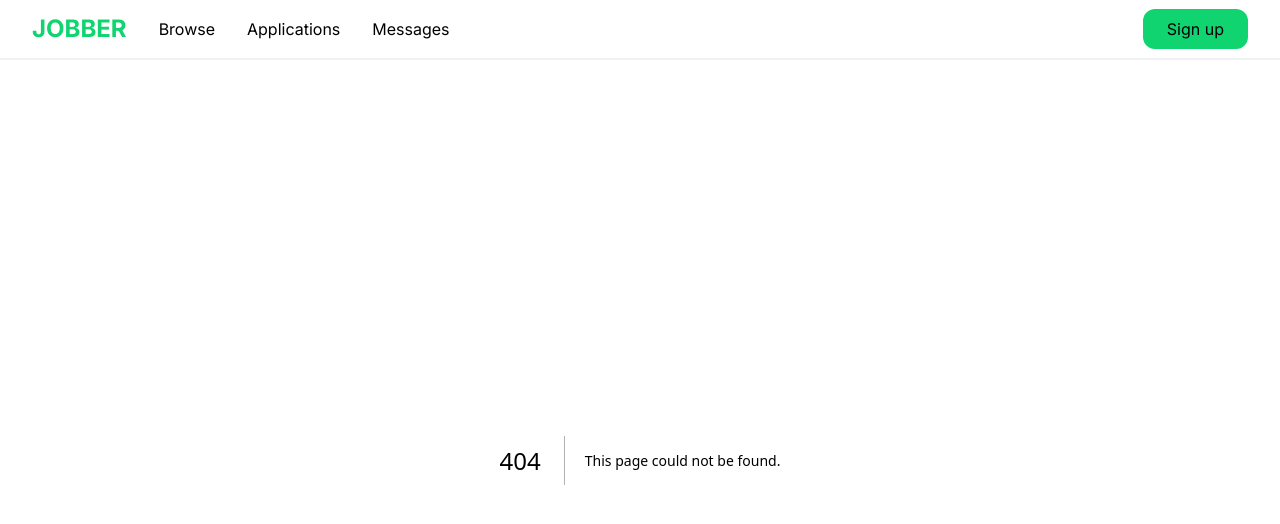
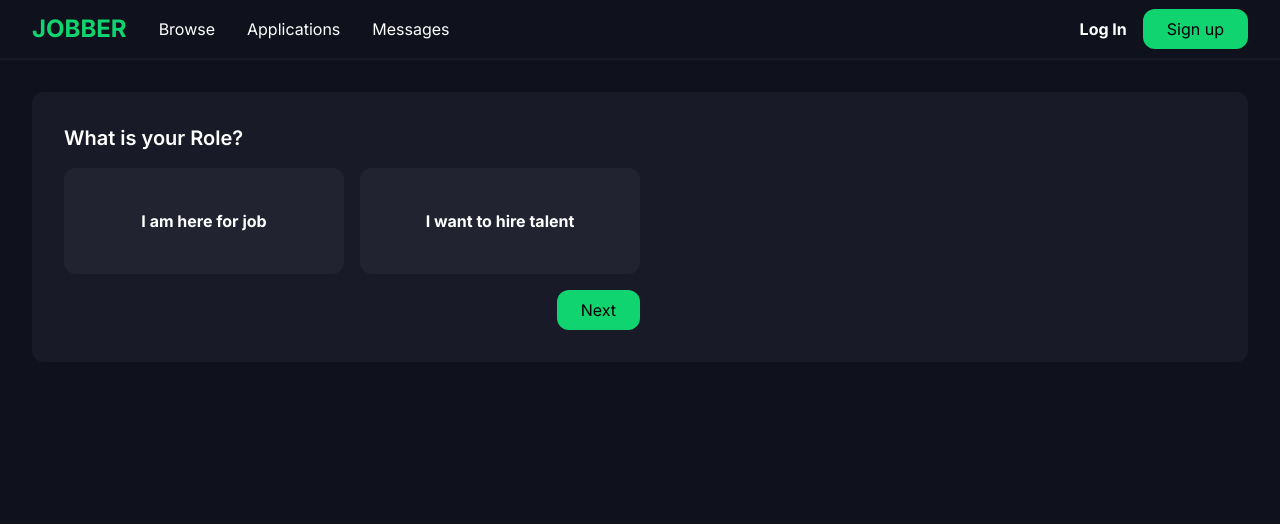
Before and after one commit to vikas-saini-7/advanced-job-portal-nextjs, a Next.js app: page /signup in a window 1280 px wide. Before the commit this address had no page. Shown: the top 524 px of the page. Built offline with nearby package versions, Linux system fonts and the light colour scheme.

Commit message:
initialized redux toolkit

```diff
--- a/app/api/models/UserModel.ts
+++ b/app/api/models/UserModel.ts
@@ -4,7 +4,8 @@ import mongoose from 'mongoose';
 export interface IUser {
   name: string,
   email: string,
-  password: string
+  password: string,
+  role: string
 }
 
 const UserSchema = new mongoose.Schema({
@@ -19,7 +20,11 @@ const UserSchema = new mongoose.Schema({
   },
   password: {
     type: String,
-
+  },
+  // employer | job-seeker | admin
+  role: {
+    type: String,
+    required: true,
   }
 });
 
--- /dev/null
+++ b/app/login/page.tsx
@@ -0,0 +1,9 @@
+import React from 'react'
+
+const page = () => {
+  return (
+    <div className='container mx-auto'>Login</div>
+  )
+}
+
+export default page
--- /dev/null
+++ b/app/setup-profile/page.tsx
@@ -0,0 +1,9 @@
+import React from 'react'
+
+const page = () => {
+  return (
+    <div className='container mx-auto pt-4'>Setup profile</div>
+  )
+}
+
+export default page
--- /dev/null
+++ b/app/signup/page.tsx
@@ -0,0 +1,143 @@
+"use client";
+import { IconBrandGoogle, IconBrandGoogleFilled } from "@tabler/icons-react";
+import React, { useState } from "react";
+import toast from "react-hot-toast";
+import { useRouter } from "next/navigation";
+
+const page = () => {
+  const router = useRouter();
+  // step 1
+  const [role, setRole] = useState<string>("");
+  const [stepNum, setStepNum] = useState<number>(1);
+
+  const handleGoToStep2 = () => {
+    if (!role) {
+      return alert("Role required");
+    }
+    alert(role);
+    setStepNum(2);
+  };
+
+  //step 2
+  const [name, setName] = useState<string>("");
+  const [email, setEmail] = useState<string>("");
+  const [password, setPassword] = useState<string>("");
+  const [confirmPassword, setConfirmPassword] = useState<string>("");
+
+  const handleSignup = () => {
+    if (!name || !email || !password || !confirmPassword) {
+      return alert("All fields are required");
+    }
+    alert(name + email + password);
+    toast.success("Signed up Successfully");
+    router.push("/setup-profile");
+  };
+  return (
+    <div className="container mx-auto pt-8">
+      <div className="bg-gray-500/10 rounded-xl p-8">
+        <div className="flex flex-col md:flex-row">
+          <div className="w-full md:w-1/2">
+            {/* step 1 start */}
+            {stepNum === 1 && (
+              <div>
+                <h1 className="mb-4 text-xl font-semibold">
+                  What is your Role?
+                </h1>
+                <div className="flex flex-col md:flex-row gap-4">
+                  <div
+                    onClick={() => setRole("job-seeker")}
+                    className={`${
+                      role === "job-seeker"
+                        ? "border"
+                        : "border border-transparent"
+                    } w-1/2 bg-gray-500/10 p-10 rounded-xl text-center font-bold cursor-pointer`}
+                  >
+                    I am here for job
+                  </div>
+                  <div
+                    onClick={() => setRole("employer")}
+                    className={`${
+                      role === "employer"
+                        ? "border"
+                        : "border border-transparent"
+                    } w-1/2 bg-gray-500/10 p-10 rounded-xl text-center font-bold cursor-pointer`}
+                  >
+                    I want to hire talent
+                  </div>
+                </div>
+                <div className="flex justify-between">
+                  <div></div>
+                  {/* <button
+                    onClick={handleGoToStep2}
+                    className="mt-4 bg-gray-500 py-2 px-6 rounded-xl text-black hover:bg-gray-500 transition-all ease-in-out"
+                  >
+                    Back
+                  </button> */}
+                  <button
+                    onClick={handleGoToStep2}
+                    className="mt-4 bg-primary py-2 px-6 rounded-xl text-black hover:bg-gray-500 transition-all ease-in-out"
+                  >
+                    Next
+                  </button>
+                </div>
+              </div>
+            )}
+            {/* step 1 end  */}
+
+            {/* step 2 start */}
+            {stepNum === 2 && (
+              <div>
+                <h1 className="mb-4 text-xl font-semibold">
+                  Create your Account
+                </h1>
+                <input
+                  onChange={(e) => setName(e.target.value)}
+                  className="w-full h-10 mb-4 bg-gray-500/10 rounded-lg px-4"
+                  type="text"
+                  placeholder="Name"
+                />
+                <input
+                  onChange={(e) => setEmail(e.target.value)}
+                  className="w-full h-10 mb-4 bg-gray-500/10 rounded-lg px-4"
+                  type="text"
+                  placeholder="Email"
+                />
+                <input
+                  onChange={(e) => setPassword(e.target.value)}
+                  className="w-full h-10 mb-4 bg-gray-500/10 rounded-lg px-4"
+                  type="password"
+                  placeholder="Password"
+                />
+                <input
+                  onChange={(e) => setConfirmPassword(e.target.value)}
+                  className="w-full h-10 mb-4 bg-gray-500/10 rounded-lg px-4"
+                  type="password"
+                  placeholder="Confirm Password"
+                />
+                <button
+                  onClick={handleSignup}
+                  className="w-full text-center bg-primary py-2 px-6 rounded-xl text-black hover:bg-gray-500 transition-all ease-in-out"
+                >
+                  Sign Up
+                </button>
+                {/* <p className="uppercase text-center text-xs my-4">or</p>
+                <button className="flex items-center justify-center w-full text-center bg-gray-100 py-2 px-6 rounded-xl text-black transition-all ease-in-out">
+                  Sign Up with Google
+                  <img
+                    className="rounded-full w-8"
+                    src="https://www.loginradius.com/blog/static/a9dad0fc4bf1af95243aa5e2d017bc22/a8669/google_cover.jpg"
+                    alt=""
+                  />
+                </button> */}
+              </div>
+            )}
+            {/* step 2 end  */}
+          </div>
+          <div className="w-full md:w-1/2"></div>
+        </div>
+      </div>
+    </div>
+  );
+};
+
+export default page;
--- a/components/common/Header.tsx
+++ b/components/common/Header.tsx
@@ -15,9 +15,18 @@ const Header = () => {
             <Link href="/messages">Messages</Link>
           </nav>
         </div>
-        <button className="bg-primary py-2 px-6 rounded-xl text-black hover:bg-gray-500 transition-all ease-in-out">
-          Sign up
-        </button>
+        <div className="">
+          <Link href={"/login"}>
+            <button className="mr-4 font-bold hover:text-green-400">
+              Log In
+            </button>
+          </Link>
+          <Link href={"/signup"}>
+            <button className="bg-primary py-2 px-6 rounded-xl text-black hover:bg-gray-500 transition-all ease-in-out">
+              Sign up
+            </button>
+          </Link>
+        </div>
       </div>
     </header>
   );
--- a/package.json
+++ b/package.json
@@ -9,7 +9,8 @@
     "lint": "next lint"
   },
   "dependencies": {
-    "@tabler/icons": "^3.11.0",
+    "@reduxjs/toolkit": "^2.2.7",
+    "@tabler/icons-react": "^3.11.0",
     "axios": "^1.7.2",
     "bcrypt": "^5.1.1",
     "class-variance-authority": "^0.7.0",
@@ -21,6 +22,7 @@
     "react": "^18",
     "react-dom": "^18",
     "react-hot-toast": "^2.4.1",
+    "react-redux": "^9.1.2",
     "tailwind-merge": "^2.4.0",
     "tailwindcss-animate": "^1.0.7"
   },
```
Also changed, not shown: app/api/applications/route.ts (added), 1 other file (tests, documents, lock files or other folders).
